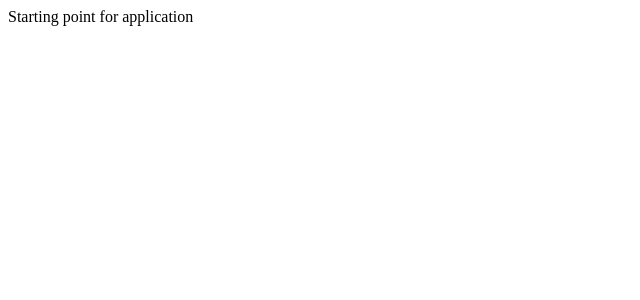
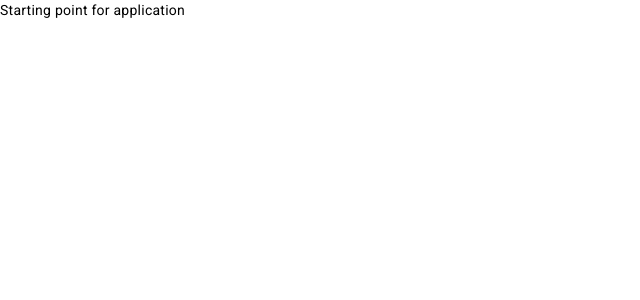
Before and after one commit to ViktorOlsson/BIMobject-assignment, an Angular app: page / in a window 1280 px wide. Shown: the top 300 px of the page, without its empty margins (0-640 px from the left). Built offline with nearby package versions, Linux system fonts and the light colour scheme.

Commit message:
Added Angular Material and Shared folder

```diff
--- a/angular.json
+++ b/angular.json
@@ -30,6 +30,7 @@
               "src/assets"
             ],
             "styles": [
+              "@angular/material/prebuilt-themes/indigo-pink.css",
               "src/styles.scss"
             ],
             "scripts": []
@@ -93,6 +94,7 @@
               "src/assets"
             ],
             "styles": [
+              "@angular/material/prebuilt-themes/indigo-pink.css",
               "src/styles.scss"
             ],
             "scripts": []
--- a/package.json
+++ b/package.json
@@ -11,10 +11,12 @@
   "private": true,
   "dependencies": {
     "@angular/animations": "^15.1.0",
+    "@angular/cdk": "^15.2.9",
     "@angular/common": "^15.1.0",
     "@angular/compiler": "^15.1.0",
     "@angular/core": "^15.1.0",
     "@angular/forms": "^15.1.0",
+    "@angular/material": "^15.2.9",
     "@angular/platform-browser": "^15.1.0",
     "@angular/platform-browser-dynamic": "^15.1.0",
     "@angular/router": "^15.1.0",
--- /dev/null
+++ b/src/app/shared/angular-material.module.ts
@@ -0,0 +1,17 @@
+import { NgModule } from '@angular/core';
+import { MatInputModule } from '@angular/material/input';
+import { MatButtonModule } from '@angular/material/button';
+import { MatToolbarModule } from '@angular/material/toolbar';
+
+const angularMaterialModules = [
+    MatInputModule,
+    MatButtonModule,
+    MatToolbarModule
+];
+
+@NgModule({
+    declarations: [],
+    imports: [],
+    exports: [...angularMaterialModules]
+})
+export class MaterialModule {}
--- a/src/index.html
+++ b/src/index.html
@@ -6,8 +6,11 @@
   <base href="/">
   <meta name="viewport" content="width=device-width, initial-scale=1">
   <link rel="icon" type="image/x-icon" href="favicon.ico">
+  <link rel="preconnect" href="https://fonts.gstatic.com">
+  <link href="https://fonts.googleapis.com/css2?family=Roboto:wght@300;400;500&display=swap" rel="stylesheet">
+  <link href="https://fonts.googleapis.com/icon?family=Material+Icons" rel="stylesheet">
 </head>
-<body>
+<body class="mat-typography">
   <app-root></app-root>
 </body>
 </html>
--- a/src/styles.scss
+++ b/src/styles.scss
@@ -1 +1,4 @@
 /* You can add global styles to this file, and also import other style files */
+
+html, body { height: 100%; }
+body { margin: 0; font-family: Roboto, "Helvetica Neue", sans-serif; }
```
Also changed, not shown: src/app/app.module.ts (+6 -2 lines), src/app/shared/shared.module.ts (added, +9 -0 lines), 1 other file (tests, documents, lock files or other folders).
